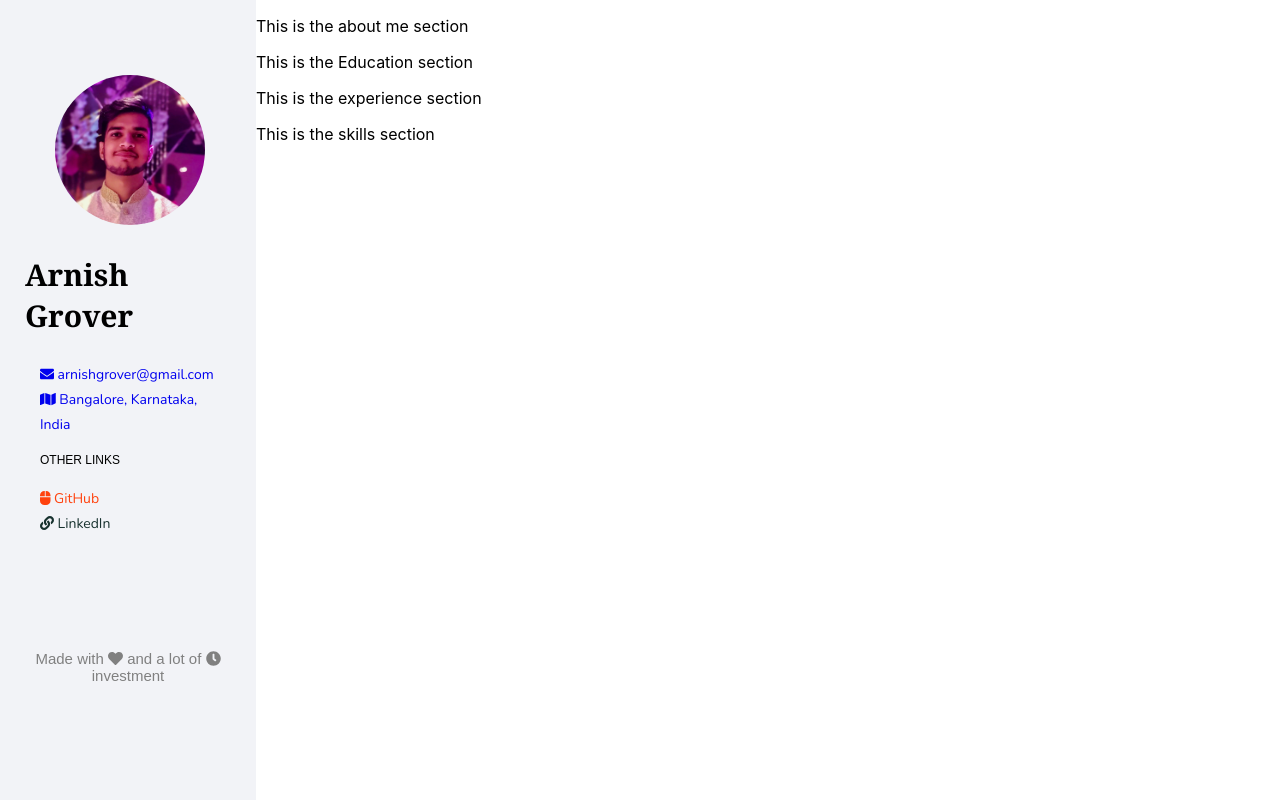
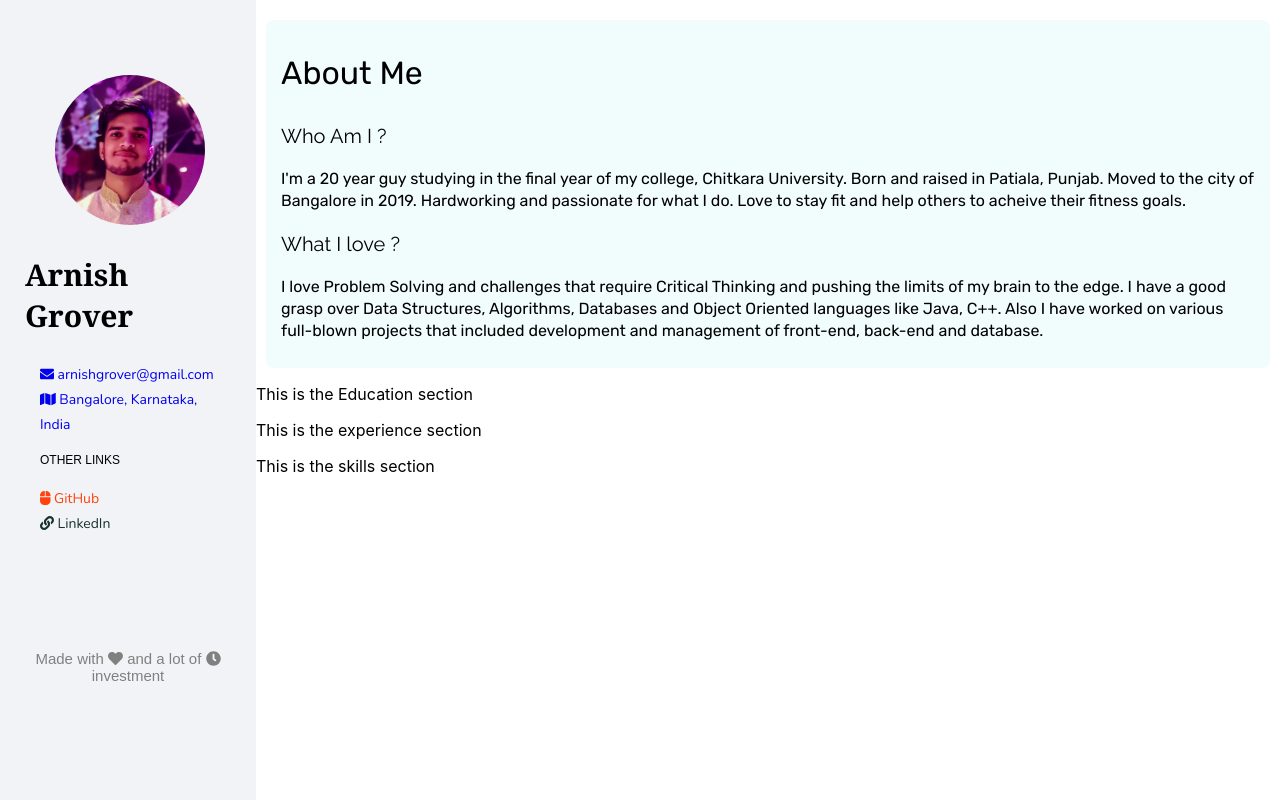
Before and after one commit to arnishgrover/arnishgrover.github.io, a React (Create React App) app: page / in a window 1280 px wide. Built offline with nearby package versions, Linux system fonts and the light colour scheme.

Commit message:
about me section added

```diff
--- a/src/components/AboutMe/AboutMe.css
+++ b/src/components/AboutMe/AboutMe.css
@@ -0,0 +1,29 @@
+@import url('https://fonts.googleapis.com/css?family=Oxygen|Raleway|Rubik|Work+Sans&display=swap');
+
+.about-main {
+    padding: 2px 15px 10px;
+    margin: 20px 10px 10px;
+    border-radius: 8px;
+    background-color: #f1fcfc;
+}
+.heading {
+
+}
+.heading-2 {
+
+}
+.about-me {
+    font-family: Rubik, sans-serif;
+    font-size: 32px;
+    font-weight: 500;
+}
+.sub-question {
+    font-family: Raleway, sans-serif;
+    font-size: 20px;
+}
+.detail-text {
+    font-size: 16px;
+    font-family: Rubik, sans-serif;
+    text-align: left;
+    line-height: 22px;
+}
--- a/src/components/AboutMe/AboutMe.js
+++ b/src/components/AboutMe/AboutMe.js
@@ -4,8 +4,33 @@ import "./AboutMe.css";
 class AboutMe extends Component {
     render() {
         return (
-            <div>
-                <p>This is the about me section</p>
+            <div className='about-main'>
+                <div className='heading' >
+                    <p className='about-me'>
+                        About Me
+                    </p>
+                </div>
+                <div className='heading-2'>
+                    <p className='sub-question'>Who Am I ?</p>
+                </div>
+                <div className='detail'>
+                    <p className='detail-text'>
+                        I'm  a 20 year guy studying in the final year of my college, Chitkara University.
+                        Born and raised in Patiala, Punjab. Moved to the city of Bangalore in 2019. Hardworking and passionate for what I do.
+                        Love to stay fit and help others to acheive their fitness goals.
+                    </p>
+                </div>
+
+                <div className='heading-2'>
+                    <p className='sub-question'>What I love ?</p>
+                </div>
+                <div className='detail'>
+                    <p className='detail-text'>
+                        I love Problem Solving and challenges that require Critical Thinking and pushing the limits of my brain to the edge.
+                        I have a good grasp over Data Structures, Algorithms, Databases and Object Oriented languages like Java, C++.
+                        Also I have worked on various full-blown projects that included development and management of front-end, back-end and database.
+                    </p>
+                </div>
             </div>
         )
     }
```
